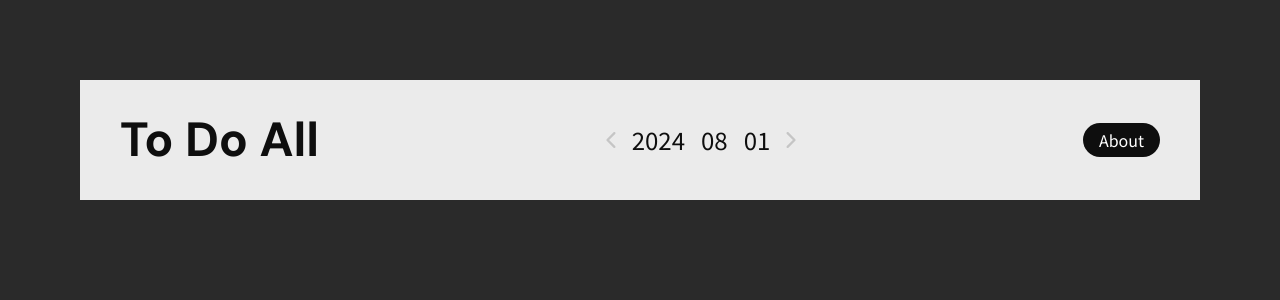
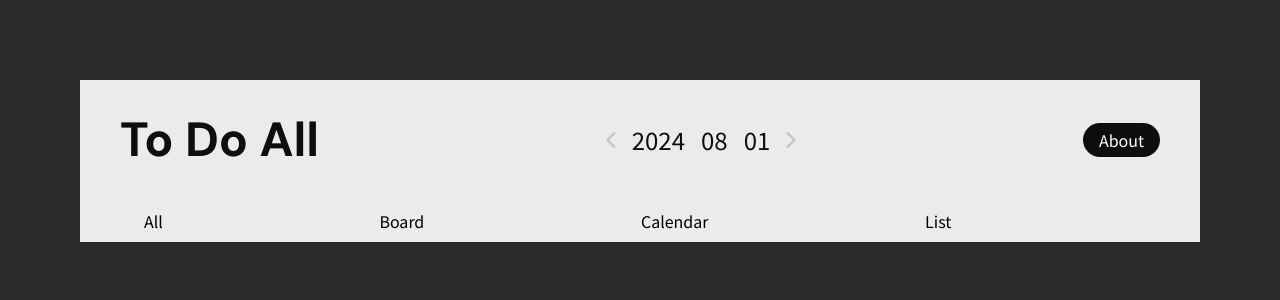
Before and after one commit to imlinkseo/ToDoAll, a React (Create React App) app in the folder todoall/: page / in a window 1280 px wide. Shown: the top 300 px of the page. Built offline with nearby package versions, Linux system fonts and the light colour scheme.

Commit message:
[ADD] modecontrol

```diff
--- a/todoall/src/App.tsx
+++ b/todoall/src/App.tsx
@@ -1,11 +1,13 @@
 import React from "react";
 import { Header } from "@components/header/index";
+import { ModeControl } from "@components/modeControl";
 
 function App() {
 	return (
 		<>
 			<div className="App">
 				<Header />
+				<ModeControl />
 			</div>
 		</>
 	);
--- a/todoall/src/components/button/index.tsx
+++ b/todoall/src/components/button/index.tsx
@@ -35,7 +35,7 @@ const StyledButton = styled.button<{ color: string; size: string }>`
 	border-radius: 20px;
 `;
 
-function Button({ color, size, children, event }: Ibutton) {
+function Button({ color, size, children, event }: Ibutton): JSX.Element {
 	return (
 		<StyledButton color={color} size={size} onClick={event}>
 			{children}
--- /dev/null
+++ b/todoall/src/components/dateControl/index.tsx
@@ -0,0 +1,24 @@
+import React from "react";
+import styled from "styled-components";
+import { ReactComponent as Prev } from "@images/prev.svg";
+import { ReactComponent as Next } from "@images/next.svg";
+
+const StyledDateControl = styled.div`
+	display: flex;
+	align-items: center;
+	gap: calc(var(--base-unit) * 2);
+`;
+
+function DateControl() {
+	return (
+		<StyledDateControl className="dateControl">
+			<Prev className="pointer" />
+			<p className="title">2024</p>
+			<p className="title">08</p>
+			<p className="title">01</p>
+			<Next className="pointer" />
+		</StyledDateControl>
+	);
+}
+
+export { DateControl };
--- a/todoall/src/components/header/index.tsx
+++ b/todoall/src/components/header/index.tsx
@@ -1,33 +1,19 @@
 import React from "react";
 import styled from "styled-components";
-import { ReactComponent as Prev } from "@images/prev.svg";
-import { ReactComponent as Next } from "@images/next.svg";
 import { Button } from "@components/button";
-
-interface Iheader {}
+import { DateControl } from "@components/dateControl";
 
 const StyledHeader = styled.header`
 	display: flex;
 	align-items: center;
 	justify-content: space-between;
-	.dateControl {
-		display: flex;
-		align-items: center;
-		gap: calc(var(--base-unit) * 2);
-	}
 `;
 
-function Header(props: any) {
+function Header() {
 	return (
 		<StyledHeader>
 			<h1 className="capitalize dmSans">to do all</h1>
-			<div className="dateControl">
-				<Prev className="pointer" />
-				<p className="title">2024</p>
-				<p className="title">08</p>
-				<p className="title">01</p>
-				<Next className="pointer" />
-			</div>
+			<DateControl />
 			<Button color="dark" size="big">
 				<span className="capitalize">about</span>
 			</Button>
--- /dev/null
+++ b/todoall/src/components/modeControl/index.tsx
@@ -0,0 +1,65 @@
+import React from "react";
+import styled from "styled-components";
+
+const StyledModeButtonBG = styled.span``;
+
+function ModeButtonBG() {
+	return (
+		<>
+			<StyledModeButtonBG></StyledModeButtonBG>
+		</>
+	);
+}
+
+interface ImodeButton {
+	children: React.ReactNode;
+}
+
+const StyledModeButton = styled.button`
+	border: none;
+	background-color: transparent;
+	padding: 8px 16px;
+	border-radius: 20px;
+	transition: background-color 0.3s ease;
+	&:hover {
+		background-color: var(--rgba-light-gray);
+	}
+`;
+
+function ModeButton({ children }: ImodeButton) {
+	return (
+		<>
+			<StyledModeButton className="pointer">{children}</StyledModeButton>
+		</>
+	);
+}
+
+const StyledModeControl = styled.div`
+	display: flex;
+	justify-content: space-between;
+	padding: 4px 8px;
+`;
+
+function ModeControl() {
+	return (
+		<>
+			<StyledModeControl>
+				<ModeButton>
+					<span className="capitalize">all</span>
+				</ModeButton>
+				<ModeButton>
+					<span className="capitalize">board</span>
+				</ModeButton>
+				<ModeButton>
+					<span className="capitalize">calendar</span>
+				</ModeButton>
+				<ModeButton>
+					<span className="capitalize">list</span>
+				</ModeButton>
+				<ModeButtonBG />
+			</StyledModeControl>
+		</>
+	);
+}
+
+export { ModeControl };
```
